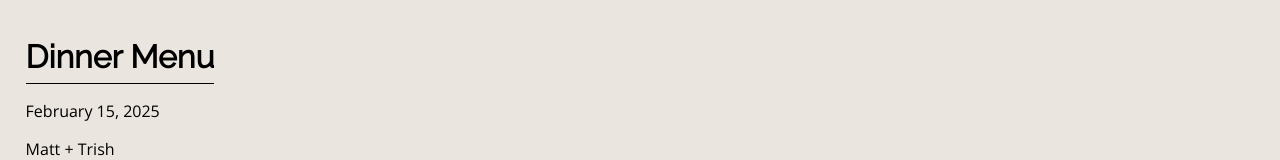
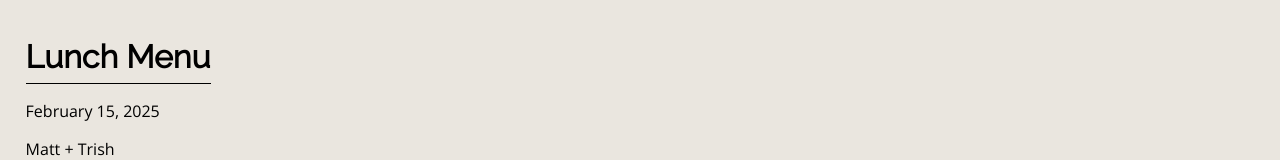
Before and after one commit to MattBaldivino/valentines-menu.github.io, a React (Create React App) app in the folder valentine-menu/: page / in a window 1280 px wide. Shown: the top 160 px of the page. Built offline with nearby package versions, Linux system fonts and the light colour scheme; a web font is replaced by a local one.

Commit message:
revisions

```diff
--- a/valentine-menu/src/App.js
+++ b/valentine-menu/src/App.js
@@ -7,7 +7,7 @@ function App() {
         <div className="header">
           <div className='table-container'>
             <div className='child-one'>
-              <h1>Dinner Menu</h1>
+              <h1>Lunch Menu</h1>
               <hr></hr>
               <p>February 15, 2025</p>
               <p>Matt + Trish</p>
```
